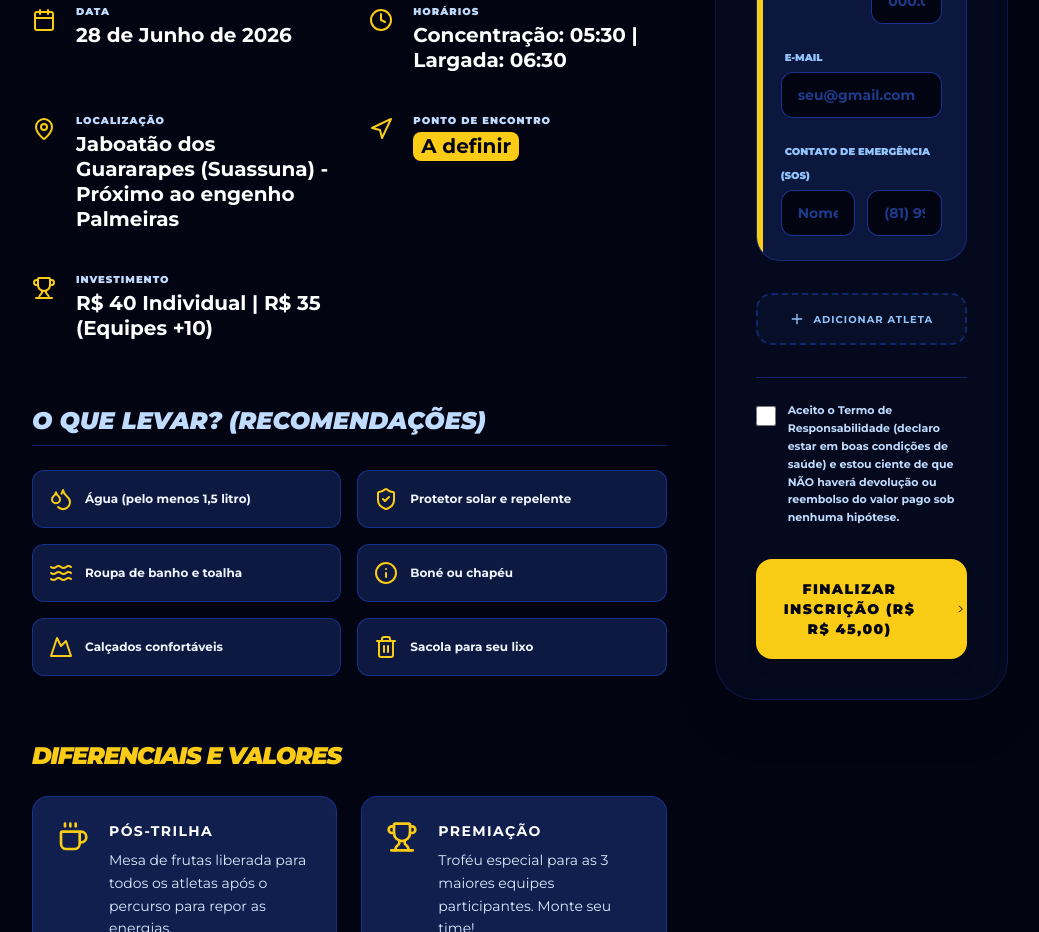
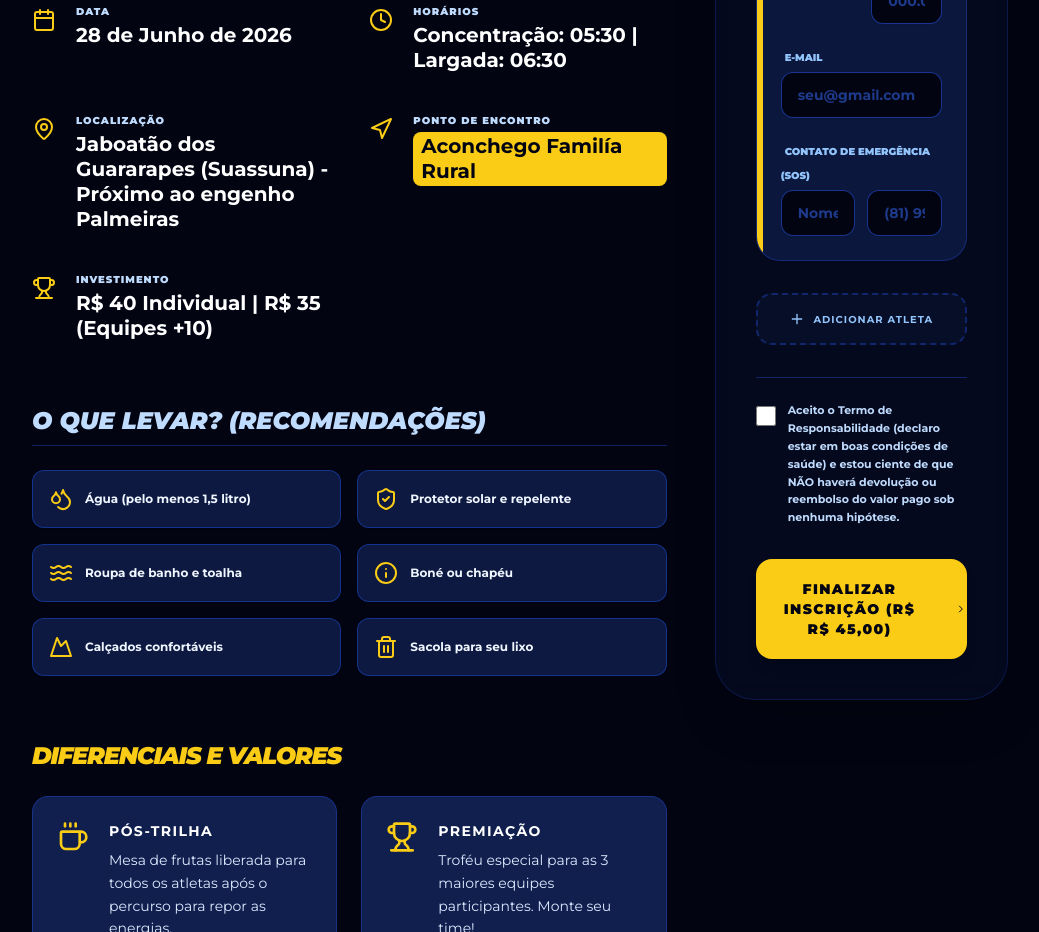
Before and after one commit to wevertonmoura/landing-cliente, a React (Vite) app: page / in a window 1280 px wide. Shown: the part 1420-2352 px from the top of the page, without its empty margins (120-1159 px from the left). Built offline with nearby package versions, Linux system fonts and the light colour scheme; no server answers.

Commit message:
Salvando todas as modificacoes finais no App.tsx

```diff
--- a/package.json
+++ b/package.json
@@ -13,7 +13,7 @@
     "@supabase/supabase-js": "^2.107.0",
     "canvas-confetti": "^1.9.4",
     "firebase": "^12.8.0",
-    "framer-motion": "^12.31.0",
+    "framer-motion": "^12.40.0",
     "lucide-react": "^0.563.0",
     "nodemailer": "^8.0.7",
     "react": "^19.2.0",
--- a/src/components/EventInfo.tsx
+++ b/src/components/EventInfo.tsx
@@ -1,8 +1,8 @@
-
+import React from 'react';
 import { Calendar, MapPin, Trophy, Clock, Mountain, Droplets, Info, Trash2, ShieldCheck, Waves, Maximize2, Ticket, QrCode, Coffee, Navigation } from 'lucide-react';
 import { motion } from 'framer-motion';
 
-const InfoRow = ({ icon, title, text }: any) => (
+const InfoRow = ({ icon, title, text }: { icon: React.ReactNode, title: string, text: string }) => (
   <div className="flex items-start gap-5">
     <div className="text-yellow-400 mt-1">{icon}</div>
     <div>
@@ -12,7 +12,7 @@ const InfoRow = ({ icon, title, text }: any) => (
   </div>
 );
 
-const CheckItem = ({ text, icon }: any) => (
+const CheckItem = ({ text, icon }: { text: string, icon: React.ReactNode }) => (
   <div className="flex items-center gap-3 bg-blue-900/40 p-4 rounded-xl border border-blue-700/50 shadow-sm">
     <span className="text-yellow-400 shrink-0">{icon}</span>
     <span className="text-xs font-bold text-blue-50">{text}</span>
@@ -63,7 +63,7 @@ export default function EventInfo({ images, setSelectedImg }: EventInfoProps) {
             <div className="text-yellow-400 mt-1"><Navigation /></div>
             <div>
                 <h4 className="text-[10px] font-black uppercase text-blue-200 tracking-widest mb-1">Ponto de Encontro</h4>
-                <p className="text-[#020412] font-bold text-xl leading-tight bg-yellow-400 px-2 py-0.5 rounded-lg inline-block">A definir</p>
+                <p className="text-[#020412] font-bold text-xl leading-tight bg-yellow-400 px-2 py-0.5 rounded-lg inline-block">Aconchego Familía Rural</p>
             </div>
         </div>
         <InfoRow icon={<Trophy />} title="Investimento" text="R$ 40 Individual | R$ 35 (Equipes +10)" />
```
Also changed, not shown: 1 other file (tests, documents, lock files or other folders).
